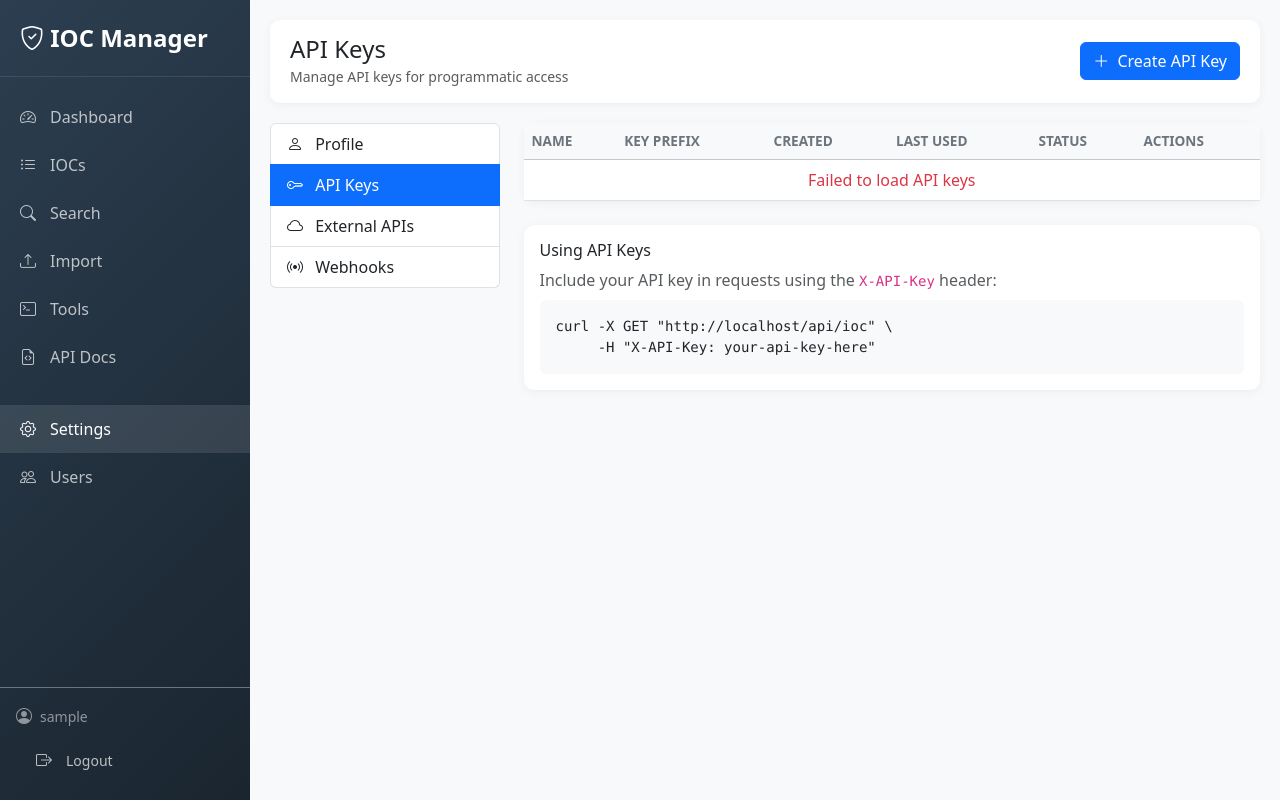
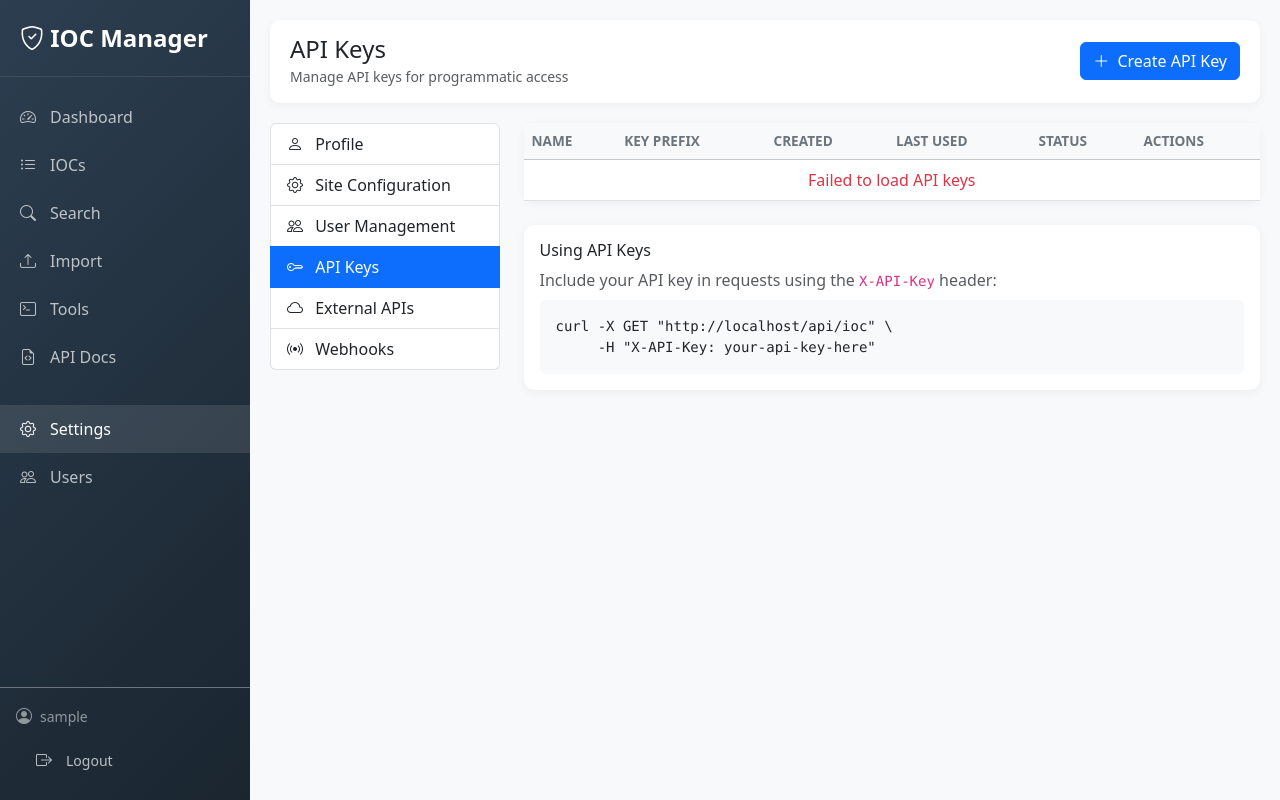
Before and after one commit to LL7Baucarre/ELASLIP, a Flask app: page /settings/api-keys in a window 1280 px wide. Run offline with Flask 3, Linux system fonts and the light colour scheme; the visitor is signed in with stand-in values (Sample User, id 1); data that the repository does not hold is empty.

Commit message:
Add admin links for Site Configuration and User Management in settings

```diff
--- a/templates/settings/api_keys.html
+++ b/templates/settings/api_keys.html
@@ -20,6 +20,16 @@
                class="list-group-item list-group-item-action">
                 <i class="bi bi-person me-2"></i> Profile
             </a>
+            {% if current_user.is_admin %}
+            <a href="{{ url_for('main.settings') }}#site-config" data-section="site-config"
+               class="list-group-item list-group-item-action" onclick="switchSection('site-config', event)">
+                <i class="bi bi-gear me-2"></i> Site Configuration
+            </a>
+            <a href="{{ url_for('main.users_management') }}"
+               class="list-group-item list-group-item-action">
+                <i class="bi bi-people me-2"></i> User Management
+            </a>
+            {% endif %}
             <a href="{{ url_for('main.settings_api_keys') }}"
                class="list-group-item list-group-item-action active">
                 <i class="bi bi-key me-2"></i> API Keys
```
Also changed, not shown: templates/settings/external_apis.html (+10 -0 lines), templates/settings/webhooks.html (+10 -0 lines).
